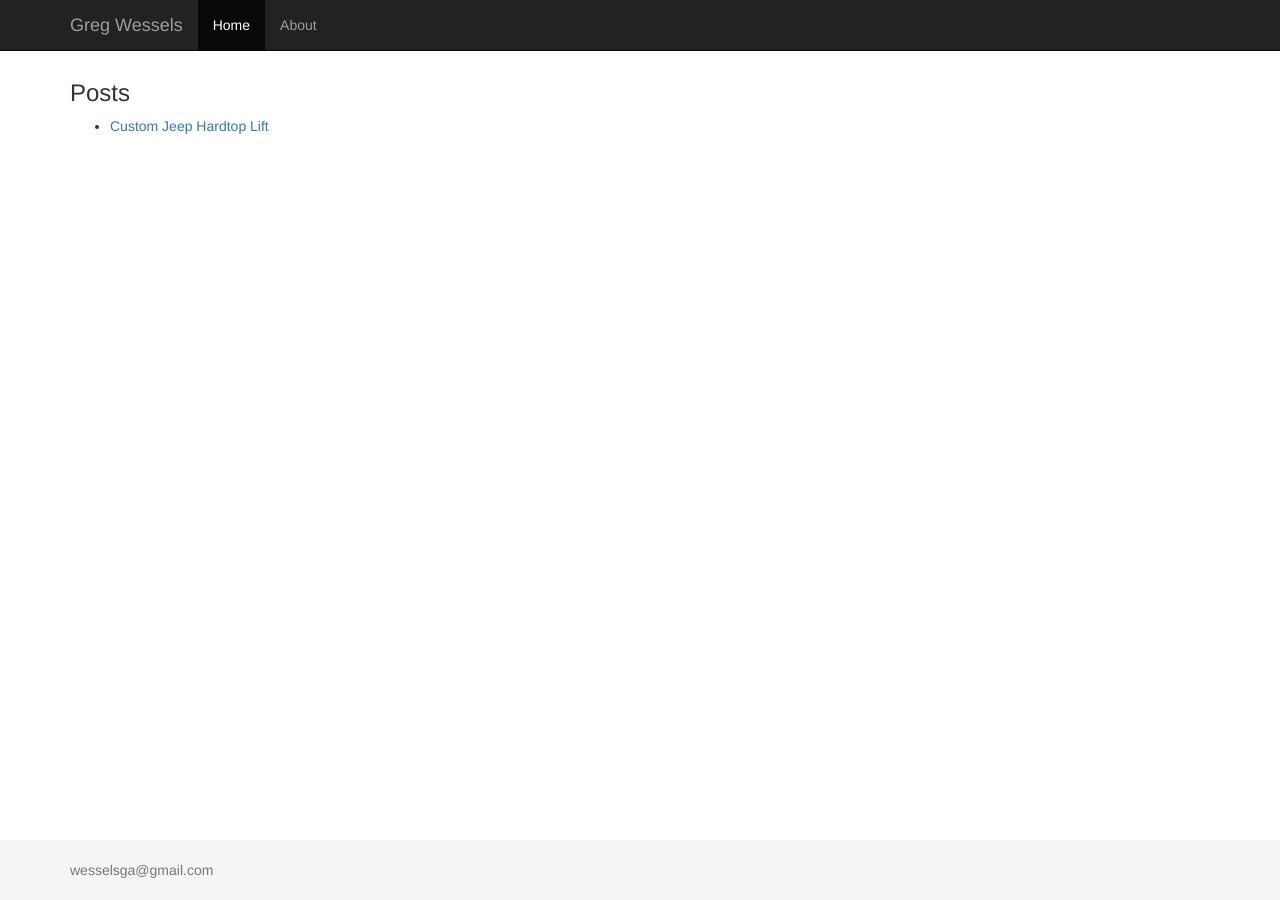
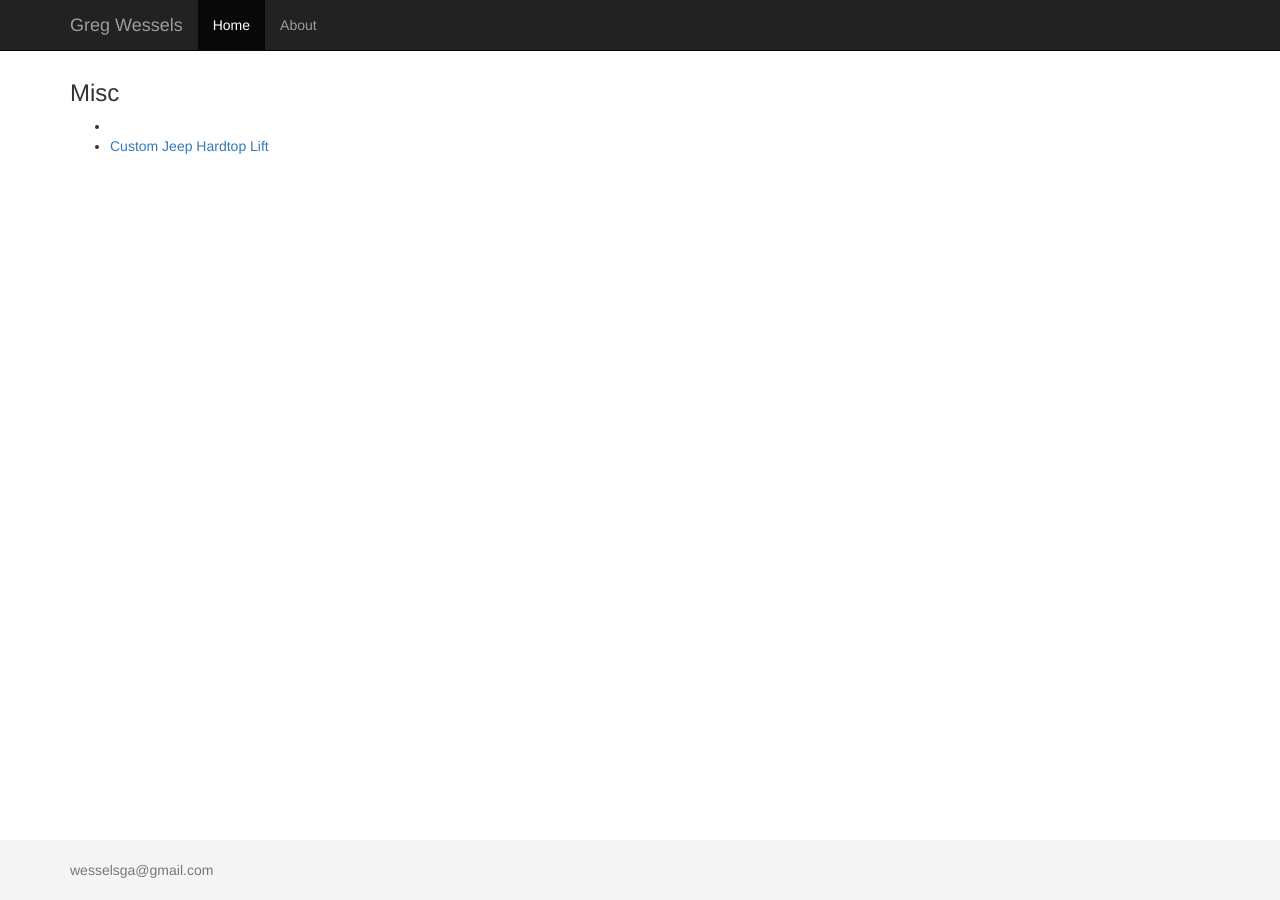
Before and after one commit to wesselsga/wesselsga.github.io, a Jekyll site: the page built from index.html, in a window 1280 px wide. Built offline with Jekyll 4.4.1, drawn with Linux system fonts in a browser that asks for light colours.

Commit message:
bootstrap

```diff
--- a/_posts/2015-06-01-jeep-lift.md
+++ b/_posts/2015-06-01-jeep-lift.md
@@ -1,6 +1,7 @@
 ---
 layout: default
 title: Custom Jeep Hardtop Lift
+category: Misc
 ---
 
 # Custom Jeep Hardtop Lift #
--- a/index.html
+++ b/index.html
@@ -3,9 +3,13 @@ layout: default
 title: Greg Wessels
 ---
 
-<h3>Posts</h3>
+{% for category in site.categories %}
+<h3>{{ category | first }}</h3>
 <ul>
-    {% for post in site.posts %}
-      <li><a href="{{ post.url }}">{{ post.title }}</a></li>
-    {% endfor %}
+{% for posts in category %}
+{% for post in posts %}
+	<li><a href="{{ post.url }}">{{ post.title }}</a></li>
+{% endfor %}
+{% endfor %}
 </ul>
+{% endfor %}
```
